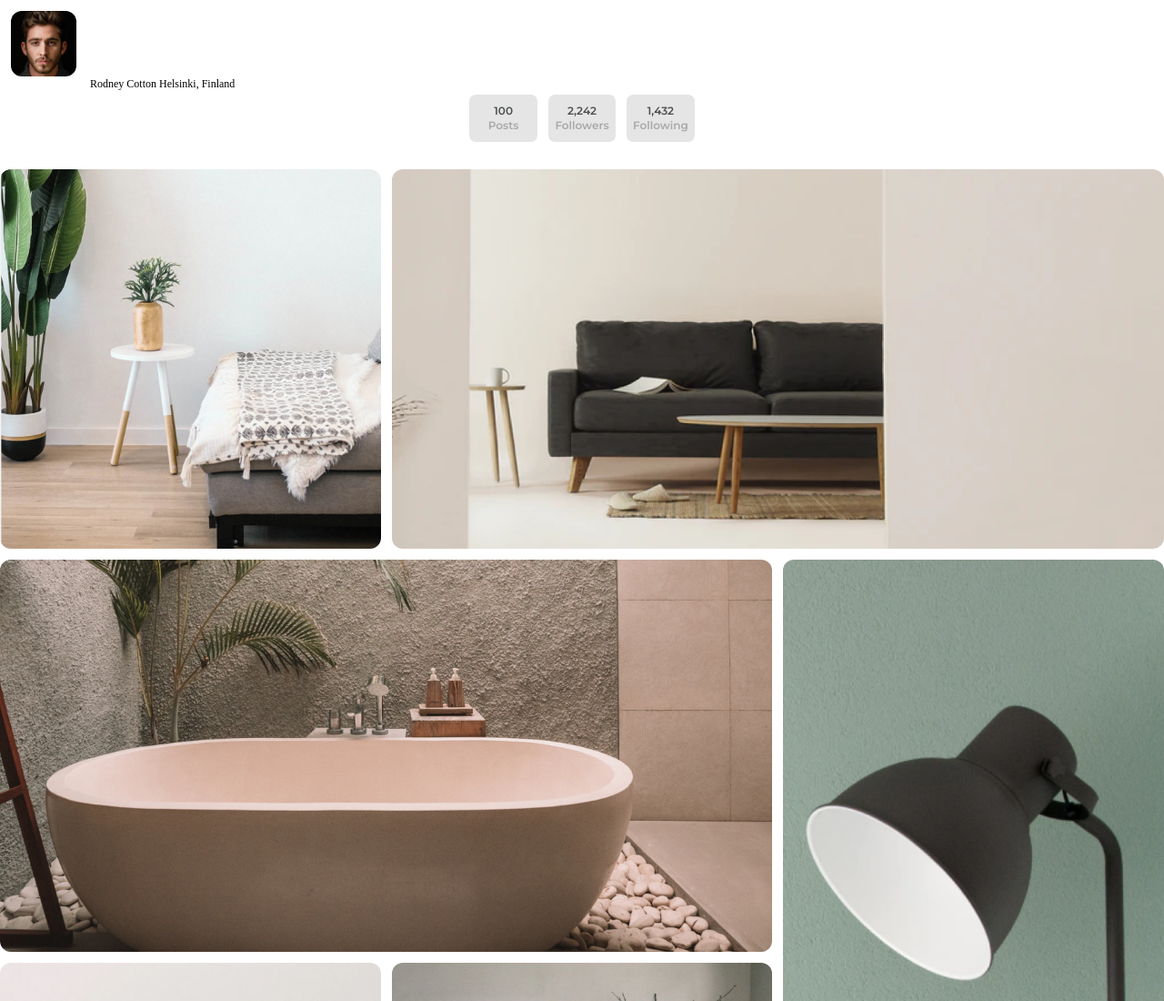
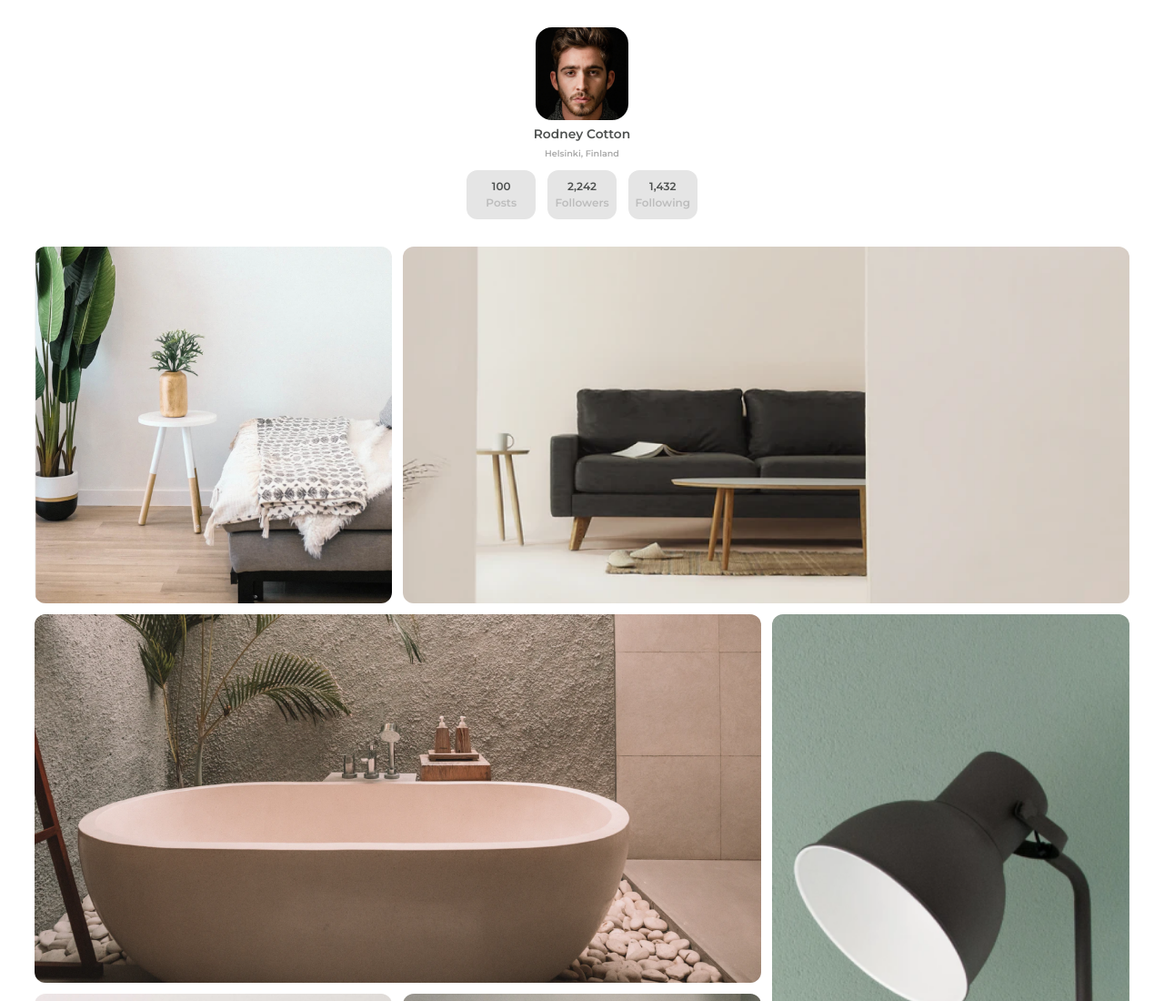
Before and after one commit to DaniRox/my-gallery-master, a plain HTML site: page index.html in a window 1280 px wide. Shown: the top 1100 px of the page at 91% size. Drawn offline with Linux system fonts and the light colour scheme.

Commit message:
agregando estilos

```diff
--- a/index.html
+++ b/index.html
@@ -21,6 +21,9 @@
     <!-- molecules -->
     <link rel="stylesheet" href="./styles/molecules.css/gallery.css">
     <link rel="stylesheet" href="./styles/molecules.css/cards-info.css">
+    <link rel="stylesheet" href="./styles/molecules.css/profile.css">
+    <!-- organisms -->
+    <link rel="stylesheet" href="./styles/organisms/main.css">
 
     <link rel="icon" href="devchallenges.png" />
 
@@ -39,30 +42,30 @@
   </head>
   <body>
 
-    <main class="background--white">
+    <main class="main background--white">
 
       <div class="header">
 
         <div class="profile">
           <img src="./assets/profilePhoto.png" alt="" class="photo-profile">
-          <span class="name">Rodney Cotton</span>
-          <span class="location">Helsinki, Finland</span>
+          <span class="name number txt--montserrat txt--l color--dark-gray">Rodney Cotton</span>
+          <span class="location number txt--montserrat txt--s color--gray">Helsinki, Finland</span>
         </div>
 
         <div class="cards-info">
           <div class="card background--smoke">
             <span class="number txt--montserrat txt--m color--dark-gray">100</span>
-            <span class="text txt--montserrat txt--m color--gray">Posts</span>
+            <span class="text txt--montserrat txt--m color--light-gray">Posts</span>
           </div>
 
           <div class="card background--smoke">
             <span class="number txt--montserrat txt--m color--dark-gray">2,242</span>
-            <span class="text txt--montserrat txt--m color--gray">Followers</span>
+            <span class="text txt--montserrat txt--m color--light-gray">Followers</span>
           </div>
 
           <div class="card background--smoke">
             <span class="number txt--montserrat txt--m color--dark-gray">1,432</span>
-            <span class="text txt--montserrat txt--m color--gray">Following</span>
+            <span class="text txt--montserrat txt--m color--light-gray">Following</span>
           </div>
         </div>
 
--- a/styles/atoms/card.css
+++ b/styles/atoms/card.css
@@ -1,9 +1,9 @@
 .card{
-    height: 2.3rem;
-    width: 4.2rem;
+    height: 2.5rem;
+    width: 4.3rem;
     padding: 1rem;
-    margin: 0.5rem;
-    border-radius: 0.6rem;
+    margin: 0.55rem;
+    border-radius: 1rem;
     display: flex;
     flex-direction: column;
     justify-content: space-between;
--- /dev/null
+++ b/styles/molecules.css/profile.css
@@ -0,0 +1,8 @@
+.profile{
+    height: 12rem;
+    margin: 0.5rem;
+    display: flex;
+    flex-direction: column;
+    align-items: center;
+    justify-content: space-between;
+}
--- /dev/null
+++ b/styles/organisms/main.css
@@ -0,0 +1,3 @@
+.main{
+    padding: 2rem 3%;
+}
--- a/styles/protons/colors.css
+++ b/styles/protons/colors.css
@@ -2,6 +2,7 @@
     --white: #ffffff;
     --dark-gray: #4E5150;
     --gray: #A9A9A9;
+    --light-gray: #bdbdbd;
     --smoke: #E5E5E5;
 }
 
@@ -20,3 +21,7 @@
 .color--gray{
     color: var(--gray);
 }
+
+.color--light-gray{
+    color: var(--light-gray);
+}
--- a/styles/protons/img.css
+++ b/styles/protons/img.css
@@ -1,9 +1,8 @@
 .photo-profile{
     overflow: hidden;
-    border-radius: 1rem;
-    width: 6rem;
-    height: 6rem;
-    margin: 1rem;
+    border-radius: 1.5rem;
+    width: 8.5rem;
+    height: 8.5rem;
 }
 
 .photo{
--- a/styles/protons/texts.css
+++ b/styles/protons/texts.css
@@ -9,7 +9,7 @@
 }
 
 .txt--s{
-    font-size: 0.9rem;
+    font-size: 0.8rem;
 }
 
 .txt--m{
@@ -17,5 +17,5 @@
 }
 
 .txt--l{
-    font-size: 1.1rem;
+    font-size: 1.15rem;
 }
```
